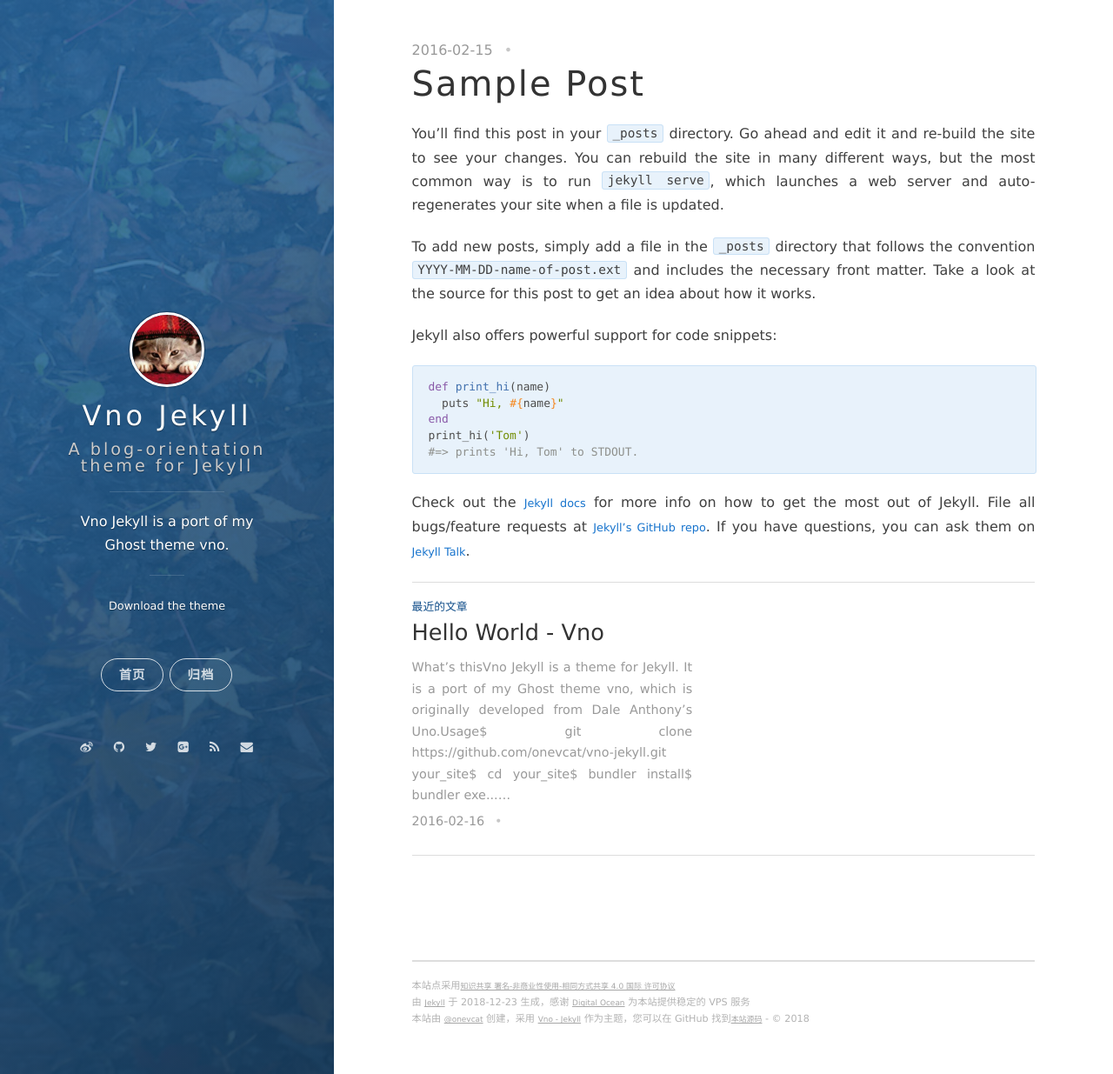
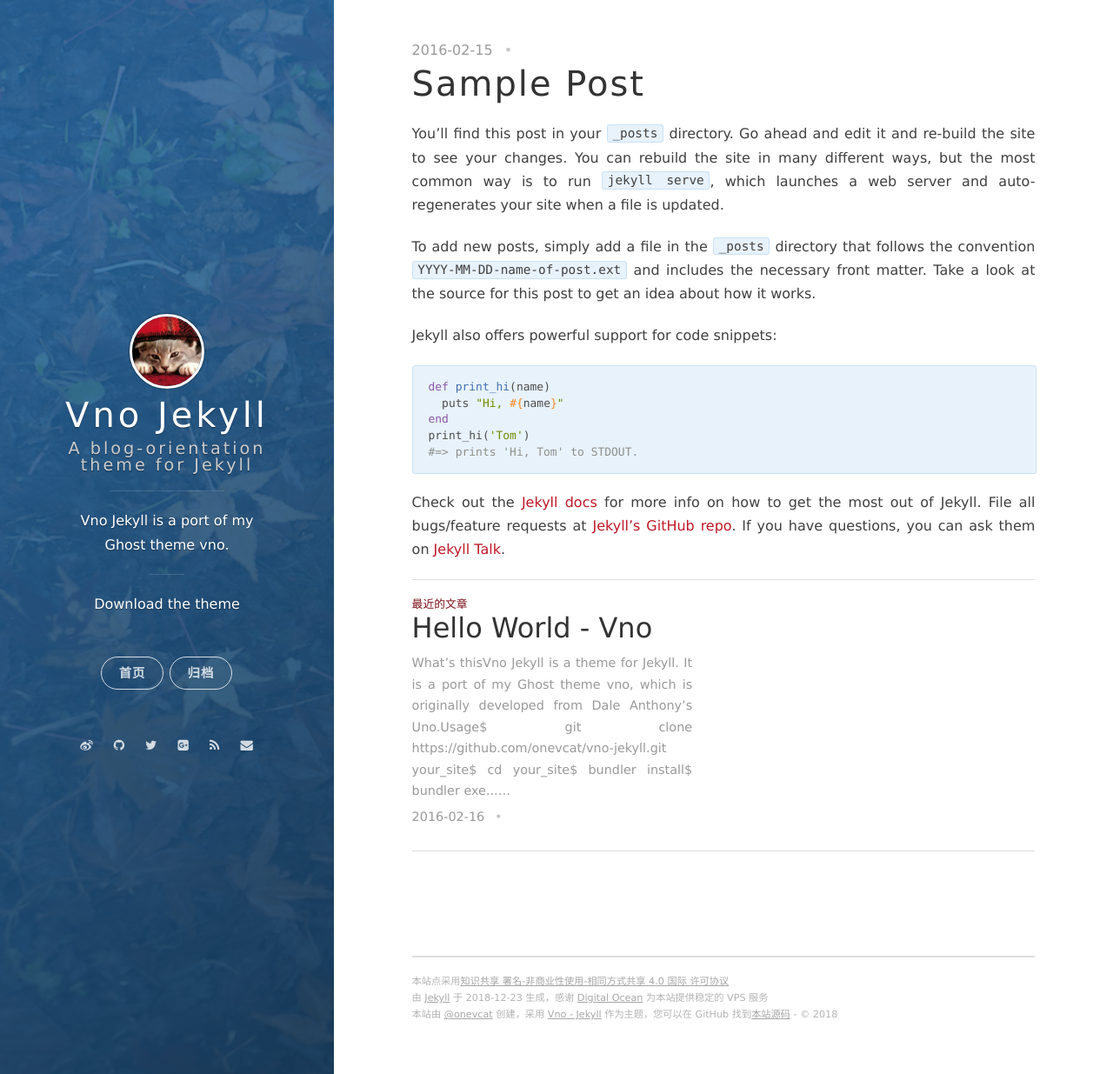
Before and after one commit to FantBoy/bearboy.github.io, a Jekyll site: the page built from _posts/2016-02-15-sample-post.markdown, in a window 1280 px wide and 1235 px high. Shown: the whole window at 87% size. Built offline with Jekyll 4.4.1, drawn with Linux system fonts in a browser that asks for light colours; nearby versions of some CDN libraries; comment, search, counter and statistics services are not loaded.

Commit message:
link 的颜色，大小

```diff
--- a/_sass/global.scss
+++ b/_sass/global.scss
@@ -34,7 +34,7 @@ body {
 a {
   text-decoration: none;
   color: $link-color;
-  font-size: 0.8em;
+  //font-size: 0.8em;
   &:hover {
     color: $hover-color;
     -o-transition:.5s;
--- a/_sass/variables.scss
+++ b/_sass/variables.scss
@@ -20,7 +20,7 @@ $primary-color:     $catred;
 $blockquote-color:  #BF1827;
 $secondary-color:   #5BA4E5;
 
-$link-color:        $primary-color;
+$link-color:        #BF1827;
 //$link-color:        $blue;
 $hover-color:       darken($link-color, 15%);
 $body-color:        darken($gray-darker, 15%);
```
